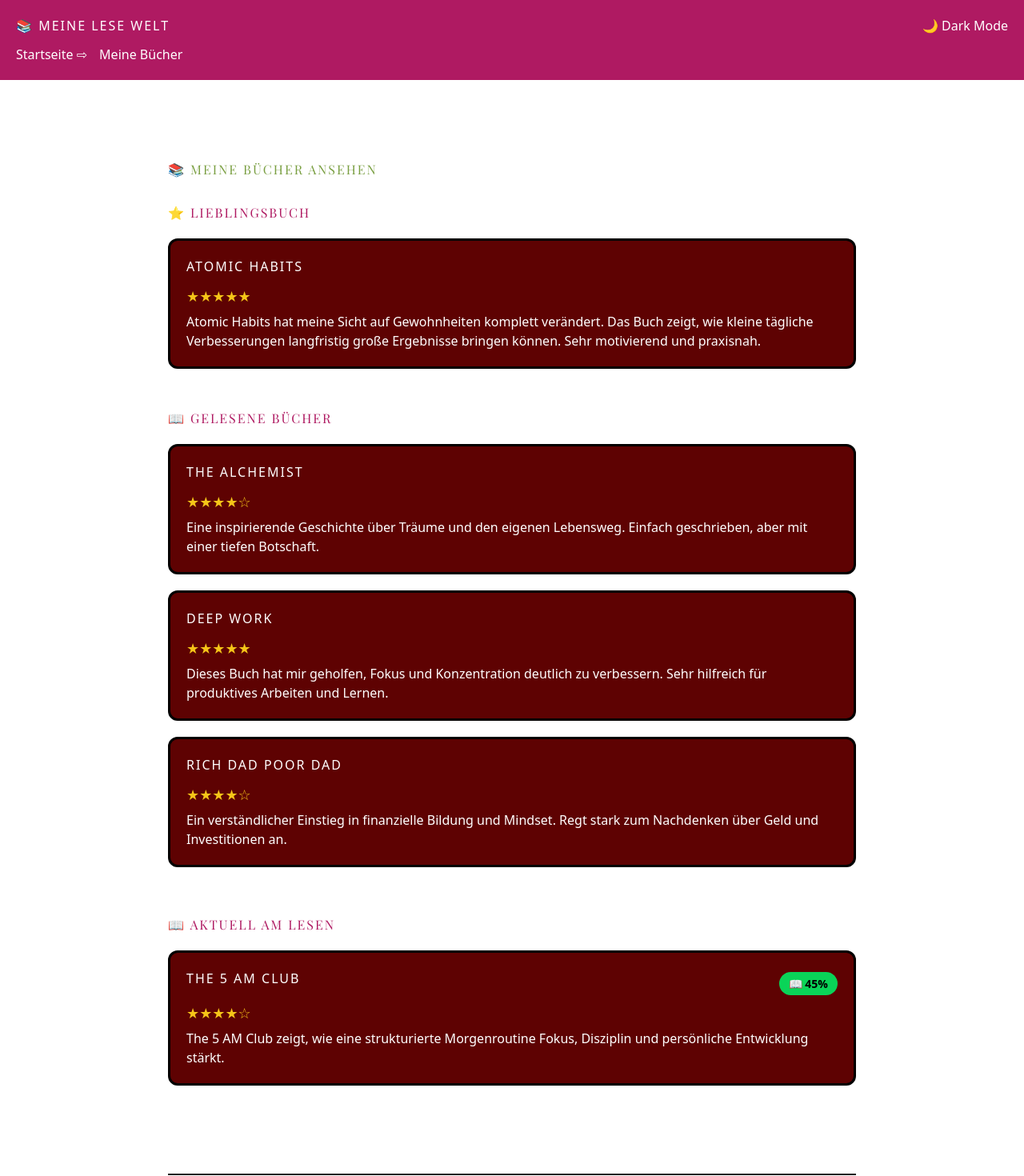
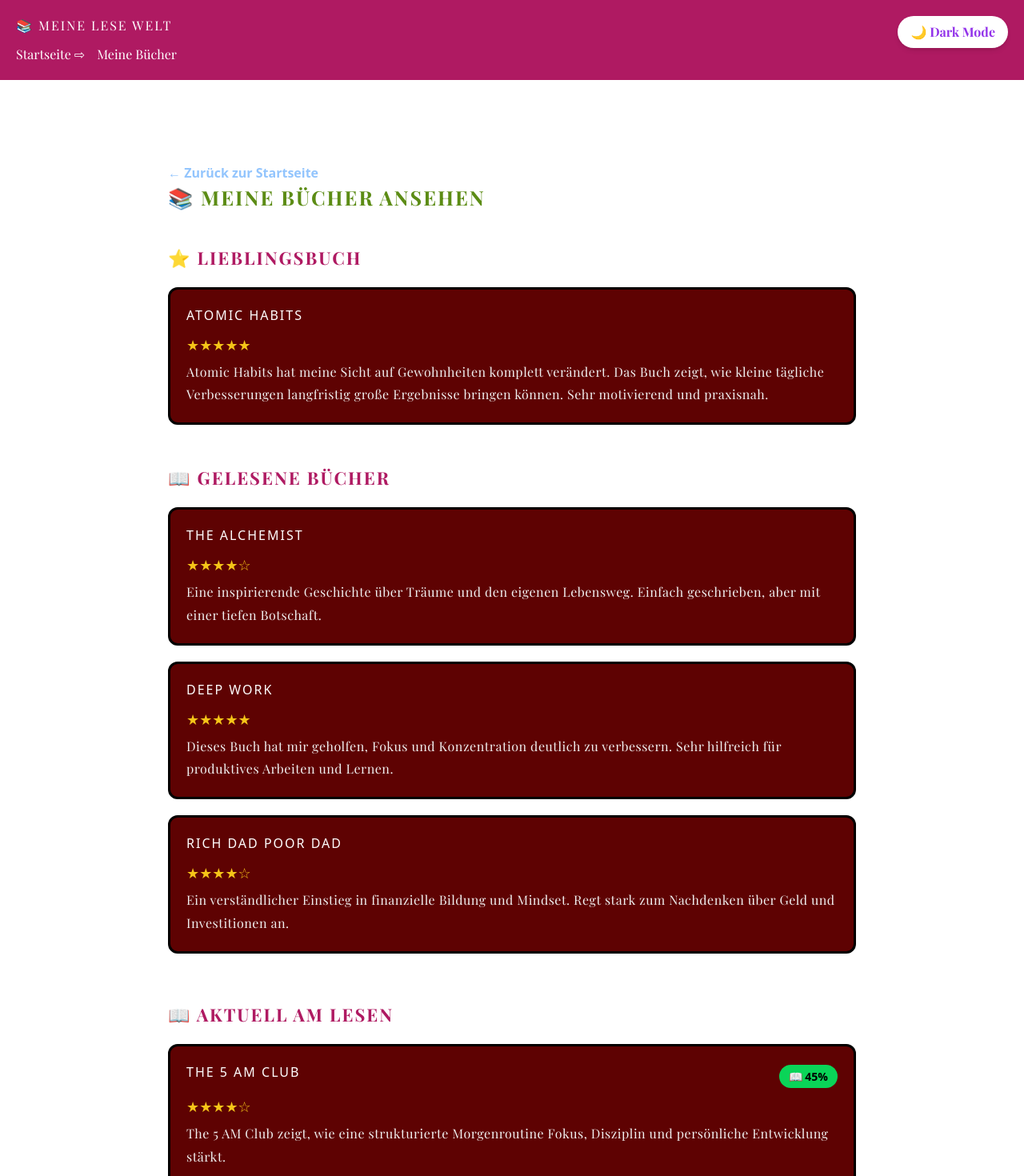
Before and after one commit to maryam676677-create/cool-app, a Next.js app in the folder cool-app/: page /books in a window 1280 px wide. Shown: the top 1470 px of the page at 80% size. Built offline with nearby package versions, Linux system fonts and the light colour scheme.

Commit message:
Layout angepassst, Hero verbessert, Styling Updates

```diff
--- a/cool-app/app/books/page.tsx
+++ b/cool-app/app/books/page.tsx
@@ -1,7 +1,8 @@
  "use client";
+ import{ motion, AnimatePresence } from "framer-motion";
 import { useState } from "react";
 import { Playfair_Display, Luckiest_Guy } from "next/font/google";
-
+import Link from "next/link";
 const playfair = Playfair_Display({
 subsets: ["latin"],
 weight: ["400", "700"],
@@ -58,11 +59,20 @@
 margin: "0 auto",
 }}
 >
-
+<Link
+  href="/"
+  className="inline-flex items-center gap-2 mt-6
+ text-blue-300
+ font-semibold
+  hover:underline
+ transition"
+>
+  ← Zurück zur Startseite
+</Link>
 {/* Titel */}
 <h1
 className={playfair.className}
-style={{ color: "#7a9f42", marginBottom: "30px" }}
+style={{ color: "#5c8c15", marginBottom: "40px", fontWeight: 700, fontSize: "25px" }}
 >
 📚 Meine Bücher ansehen
 </h1>
@@ -71,7 +81,7 @@
 <section style={{ marginBottom: "50px" }}>
 <h2
 className={playfair.className}
-style={{ color: "#af1a62", marginBottom: "20px" }}
+style={{ color: "#af1a62", marginBottom: "20px", fontWeight: 700, fontSize: "22px" }}
 >
 ⭐ Lieblingsbuch
 </h2>
@@ -79,7 +89,7 @@
 <div style={cardStyle}>
 <h3>Atomic Habits</h3>
 <p style={ratingStyle}>★★★★★</p>
-<p>
+<p className={playfair.className} style={{ fontSize: "16px", lineHeight: "1.8", letterSpacing: "0.5px", color: "#f0f0f0" }}>
 Atomic Habits hat meine Sicht auf Gewohnheiten komplett verändert.
 Das Buch zeigt, wie kleine tägliche Verbesserungen langfristig
 große Ergebnisse bringen können. Sehr motivierend und praxisnah.
@@ -90,7 +100,7 @@
 {/* Gelesene Bücher */}
 <h2
 className={playfair.className}
-style={{ color: "#af1a62", marginBottom: "20px" }}
+style={{ color: "#af1a62", marginBottom: "20px", fontWeight: 700, fontSize: "22px" }}
 >
 📖 Gelesene Bücher
 </h2>
@@ -98,7 +108,7 @@
 <div style={cardStyle}>
 <h3>The Alchemist</h3>
 <p style={ratingStyle}>★★★★☆</p>
-<p>
+<p className={playfair.className} style={{ fontSize: "16px", lineHeight: "1.8", letterSpacing: "0.5px", color: "#f0f0f0" }}>
 Eine inspirierende Geschichte über Träume und den eigenen Lebensweg.
 Einfach geschrieben, aber mit einer tiefen Botschaft.
 </p>
@@ -107,7 +117,7 @@
 <div style={cardStyle}>
 <h3>Deep Work</h3>
 <p style={ratingStyle}>★★★★★</p>
-<p>
+<p className={playfair.className} style={{ fontSize: "16px", lineHeight: "1.8", letterSpacing: "0.5px", color: "#f0f0f0" }}>
 Dieses Buch hat mir geholfen, Fokus und Konzentration deutlich zu
 verbessern. Sehr hilfreich für produktives Arbeiten und Lernen.
 </p>
@@ -116,7 +126,7 @@
 <div style={cardStyle}>
 <h3>Rich Dad Poor Dad</h3>
 <p style={ratingStyle}>★★★★☆</p>
-<p>
+<p className={playfair.className} style={{ fontSize: "16px", lineHeight: "1.8", letterSpacing: "0.5px", color: "#f0f0f0" }}>
 Ein verständlicher Einstieg in finanzielle Bildung und Mindset.
 Regt stark zum Nachdenken über Geld und Investitionen an.
 </p>
@@ -125,7 +135,7 @@
 {/* Aktuell am Lesen */}
 <h2
 className={playfair.className}
-style={{ color: "#af1a62", marginTop: "60px", marginBottom: "20px" }}
+style={{ color: "#af1a62", marginTop: "60px", marginBottom: "20px", fontWeight: 700, fontSize: "22px" }}
 >
 📖 Aktuell am Lesen
 </h2>
@@ -138,7 +148,7 @@
 
 <p style={ratingStyle}>★★★★☆</p>
 
-<p>
+<p className={playfair.className} style={{ fontSize: "16px", lineHeight: "1.8", letterSpacing: "0.5px", color: "#f0f0f0" }}>
 The 5 AM Club zeigt, wie eine strukturierte Morgenroutine Fokus,
 Disziplin und persönliche Entwicklung stärkt.
 </p>
@@ -243,7 +253,15 @@
 📩 Buchempfehlung senden
 </h2>
 
-{!success && (
+<AnimatePresence mode="wait">
+{!success && !error ? (
+<motion.div
+key="form"
+initial={{ opacity: 0, y: 30 }}
+animate={{ opacity: 1, y: 0 }}
+exit={{ opacity: 0, y: -30 }}
+transition={{ duration: 0.7 }}
+>
 <form style={formStyle} onSubmit={handleSubmit}>
 <input
 type="text"
@@ -276,10 +294,28 @@
 Absenden
 </button>
 </form>
-)}
 
-{success && (
+{/* Tipp erscheint nur wenn Formular sichtbar */}
 <div
+style={{
+marginTop: "30px",
+padding: "12px",
+backgroundColor: "#fff3cd",
+color: "#856404",
+borderRadius: "8px",
+}}
+>
+💡 Tipp: Teile deine Lieblingsbücher mit mir! Ich freue mich auf deine Empfehlungen. 😊
+</div>
+
+</motion.div>
+) : success ? (
+<motion.div
+key="success"
+initial={{ opacity: 0, scale: 0.9 }}
+animate={{ opacity: 1, scale: 1 }}
+exit={{ opacity: 0 }}
+transition={{ duration: 0.4 }}
 style={{
 marginTop: "15px",
 padding: "12px",
@@ -290,11 +326,14 @@
 }}
 >
 ❤️ Danke für deine Empfehlung!
-</div>
-)}
-
-{error && (
-<div
+</motion.div>
+) : (
+<motion.div
+key="error"
+initial={{ opacity: 0, scale: 0.9 }}
+animate={{ opacity: 1, scale: 1 }}
+exit={{ opacity: 0 }}
+transition={{ duration: 0.4 }}
 style={{
 marginTop: "15px",
 padding: "12px",
@@ -304,9 +343,11 @@
 }}
 >
 ❌ Fehler beim Senden. Bitte erneut versuchen.
-</div>
+</motion.div>
 )}
+</AnimatePresence>
 </section>
+
 </main>
 );
 }
--- a/cool-app/app/globals.css
+++ b/cool-app/app/globals.css
@@ -13,7 +13,7 @@
 }
 
 body {
-background-color: #ffffff;
+background-color: #000;/* oder transparent*/
 color: #2f2d2d; /*Text dunkle im light mode*/
 transition: background 0.3s ease, color 0.3s ease;
 }
--- a/cool-app/app/layout.tsx
+++ b/cool-app/app/layout.tsx
@@ -1,13 +1,20 @@
 "use client";
-
+import {motion} from "framer-motion";
+import{usePathname} from "next/navigation";
 import "./globals.css";
 import Link from "next/link";
 import { useState } from "react";
-import { Luckiest_Guy } from "next/font/google";
+import { Luckiest_Guy, Playfair_Display } from "next/font/google";
+
 
 const luckiest = Luckiest_Guy({
 subsets: ["latin"],
 weight: "400",
+});
+
+const playfair = Playfair_Display({
+subsets: ["latin"],
+weight: ["400", "700"],
 });
 
 export default function RootLayout({
@@ -15,17 +22,18 @@
 }: {
 children: React.ReactNode;
 }) {
+    const pathname = usePathname();
 const [dark, setDark] = useState(false);
 
 return (
 <html lang="de" className={dark ? "dark" : ""}>
 <body
-className={` bg-white transition-colors duration-300`}
-
-
+className={"bg-white transition-colors duration-300 " }
 style={{ margin: 0 }}
 >
 <header
+
+   className={playfair.className}
 style={{
 backgroundColor: "#af1a62",
 color: "white",
@@ -49,15 +57,27 @@
 </nav>
 </div>
 
-<button onClick={() => setDark(!dark)}>
+<button
+onClick={() => setDark(!dark)}
+className="bg-white text-purple-600 px-4 py-2 rounded-full font-semibold shadow-md hover:scale-105 transition-transform duration-200"
+>
 {dark ? "☀️ Light Mode" : "🌙 Dark Mode"}
 </button>
+
 </header>
 
 {/* SEITENINHALT */}
-<main className="p-5 min-h-screen text-gray-800 dark:text-white">
+<main className="min-h-screen text-gray-800 dark:text-white">
+<motion.div
+key={pathname}
+initial={{ opacity: 0, y: 20 }}
+animate={{ opacity: 1, y: 0 }}
+transition={{ duration: 0.7 }}
+>
 {children}
+</motion.div>
 </main>
+
 
 {/* FOOTER */}
 <footer className="footer">
--- a/cool-app/app/page.tsx
+++ b/cool-app/app/page.tsx
@@ -14,7 +14,7 @@
 display: "flex",
 flexDirection: "column",
 justifyContent: "center",
-alignItems: "center",
+alignItems: "stretch",
 gap: "20px",
 position: "relative",
 background: "url('/books/Hintergrund.jpg') center/cover no-repeat",
@@ -40,7 +40,7 @@
 padding: "0 20px",
 }}
 >
-<h1
+<h1 className={playfair.className}
 style={{
 fontSize: "48px",
 fontWeight: "700",
@@ -66,7 +66,7 @@
 display: "inline-block",
 marginTop: "40px",
 padding: "14px 28px",
-backgroundColor: "#ef6f12",
+backgroundColor: "#0e8c97",
 color: "white",
 fontSize: "18px",
 borderRadius: "10px",
--- a/cool-app/package.json
+++ b/cool-app/package.json
@@ -1 +1 @@
-{"name":"cool-app","version":"0.1.0","private":true,"scripts":{"dev":"next dev","build":"next build","start":"next start","lint":"next lint"},"dependencies":{"@sendgrid/mail":"^8.1.6","next":"14.1.0","react":"^18.2.0","react-dom":"^18.2.0"},"devDependencies":{"@types/node":"25.3.0","@types/react":"^19","@types/react-dom":"^19","autoprefixer":"^10.4.25","eslint":"^8","eslint-config-next":"14.1.0","postcss":"^8.5.6","tailwindcss":"^3.4.4","typescript":"^5"}}
+{"name":"cool-app","version":"0.1.0","private":true,"scripts":{"dev":"next dev","build":"next build","start":"next start","lint":"next lint"},"dependencies":{"@sendgrid/mail":"^8.1.6","framer-motion":"^12.34.3","next":"14.1.0","react":"^18.2.0","react-dom":"^18.2.0"},"devDependencies":{"@types/node":"25.3.0","@types/react":"^19","@types/react-dom":"^19","autoprefixer":"^10.4.25","eslint":"^8","eslint-config-next":"14.1.0","postcss":"^8.5.6","tailwindcss":"^3.4.4","typescript":"^5"}}
```
Also changed, not shown: 1 other file (tests, documents, lock files or other folders).
